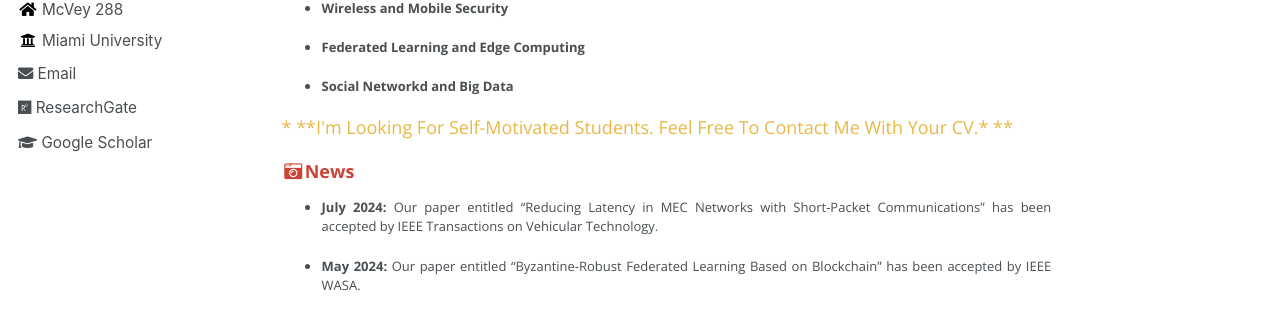
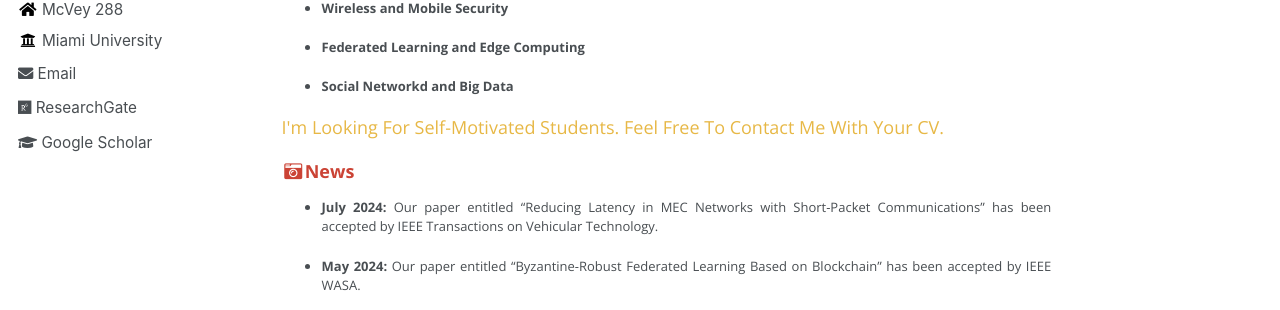
Before and after one commit to hljiang0720/hljiang.github.io, a Jekyll site: the page built from _pages/about.md, in a window 1280 px wide and 1262 px high. Shown: the part 383-693 px from the top of the window. Built offline with Jekyll 4.4.1, drawn with Linux system fonts in a browser that asks for light colours.

Commit message:
Update about.md

```diff
--- a/_pages/about.md
+++ b/_pages/about.md
@@ -27,7 +27,7 @@
 
 * **Social Networkd and Big Data**
 
-<p><font size="+1" color="#e7b846">* **I'm Looking For Self-Motivated Students. Feel Free To Contact Me With Your CV.* **</font></p>
+<p><font size="+1" color="#e7b846">I'm Looking For Self-Motivated Students. Feel Free To Contact Me With Your CV.</font></p>
 
 ### <i class="fa fa-fw fa-camera-retro" aria-hidden="true" style="color:#cb4335"></i><font color="#cb4335">News</font>
 
```
